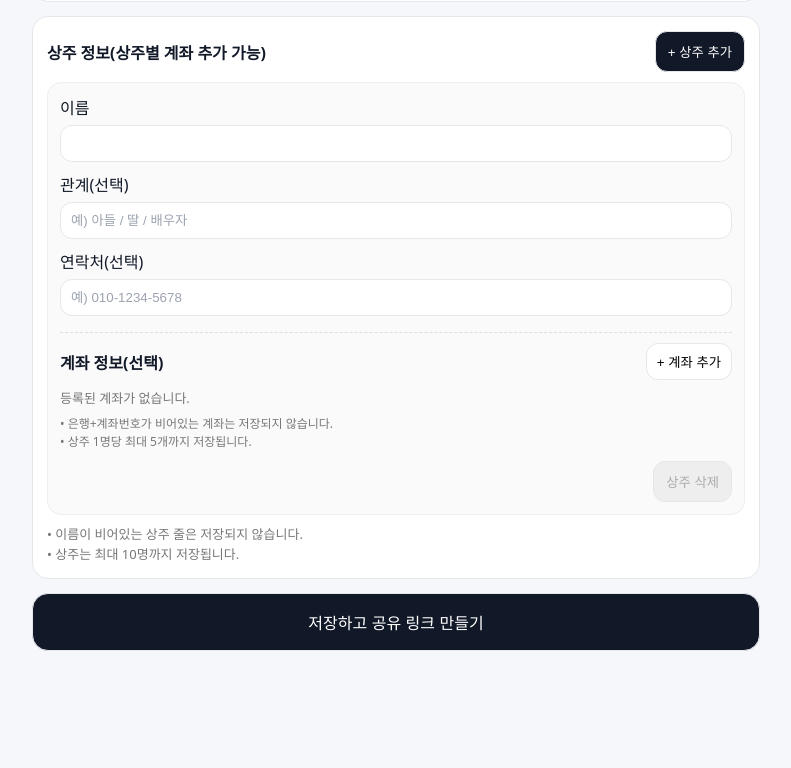
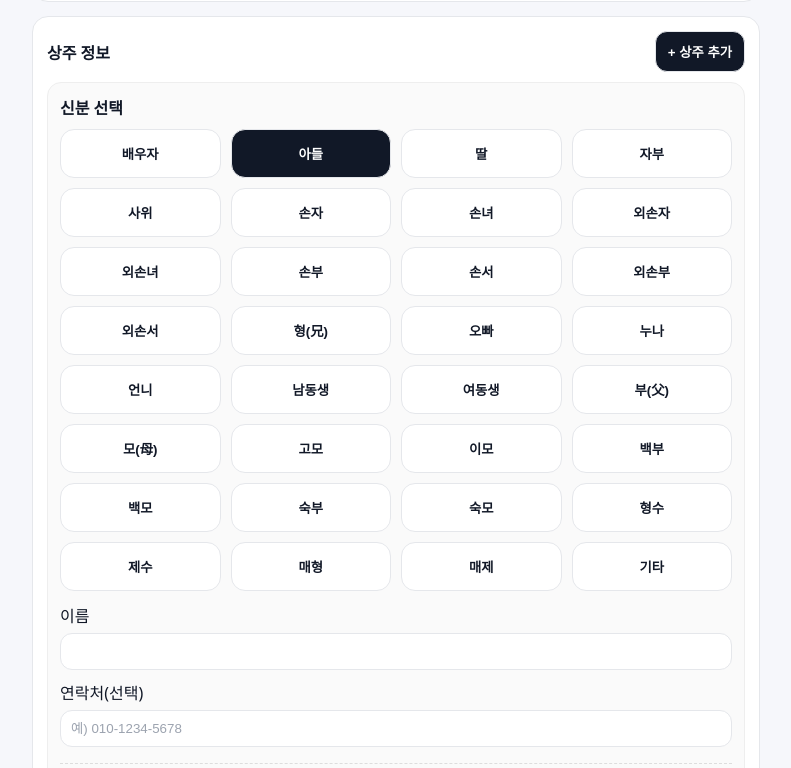
Before and after one commit to Liminjinglei/obituary, a Next.js app: page /create in a window 1280 px wide. Shown: the part 752-1520 px from the top of the page, without its empty margins (244-1035 px from the left). Before the commit the page ends 1459 px from the top, so only its background shows below. Built offline with nearby package versions, Linux system fonts and the light colour scheme.

Commit message:
add role tabs for bereaved and auto sort

```diff
--- a/app/api/notices/route.ts
+++ b/app/api/notices/route.ts
@@ -10,7 +10,7 @@ function getClientIp(h: Headers) {
 }
 
 type AccountItem = { bank: string; number: string; holder?: string };
-type BereavedItem = { name: string; relation?: string; phone?: string; accounts?: AccountItem[] };
+type BereavedItem = { seq?: number; role: string; name: string; phone?: string; accounts?: AccountItem[] };
 
 function sanitizeAccounts(input: any): AccountItem[] | undefined {
   if (!Array.isArray(input)) return undefined;
@@ -20,18 +20,11 @@ function sanitizeAccounts(input: any): AccountItem[] | undefined {
     const bank = String(raw?.bank ?? "").trim();
     const number = String(raw?.number ?? "").trim();
     const holder = String(raw?.holder ?? "").trim();
-
     if (!bank || !number) continue;
 
-    out.push({
-      bank,
-      number,
-      holder: holder || undefined,
-    });
-
-    if (out.length >= 5) break; // 상주 1명당 계좌 최대 5개 제한
+    out.push({ bank, number, holder: holder || undefined });
+    if (out.length >= 5) break;
   }
-
   return out.length ? out : undefined;
 }
 
@@ -40,21 +33,25 @@ function sanitizeBereavedList(input: any): BereavedItem[] | null {
   const out: BereavedItem[] = [];
 
   for (const raw of input) {
+    const role = String(raw?.role ?? "").trim();
     const name = String(raw?.name ?? "").trim();
-    const relation = String(raw?.relation ?? "").trim();
     const phone = String(raw?.phone ?? "").trim();
-    if (!name) continue;
+    const seqRaw = raw?.seq;
 
+    if (!role || !name) continue;
+
+    const seq = Number.isFinite(Number(seqRaw)) ? Number(seqRaw) : undefined;
     const accounts = sanitizeAccounts(raw?.accounts);
 
     out.push({
+      seq,
+      role,
       name,
-      relation: relation || undefined,
       phone: phone || undefined,
       accounts,
     });
 
-    if (out.length >= 10) break; // 상주 최대 10명 제한
+    if (out.length >= 20) break; // 상주 최대 20명
   }
 
   return out.length ? out : null;
@@ -88,7 +85,7 @@ export async function POST(req: Request) {
     return NextResponse.json({ error: "고인 나이는 0~120 범위의 숫자만 가능합니다." }, { status: 400 });
   }
 
-  // 스팸 방지: 같은 IP에서 최근 1시간 생성 제한
+  // 1시간당 생성 제한
   const since = new Date(Date.now() - 60 * 60 * 1000).toISOString();
   const { count } = await supabaseServer
     .from("notices")
@@ -118,7 +115,7 @@ export async function POST(req: Request) {
     summary,
     map_url: mapUrl || null,
     message: message || null,
-    bereaved_list: bereavedList, // accounts 포함 저장 가능
+    bereaved_list: bereavedList,
     delete_key: deleteKey,
     expires_at: expiresAt,
     created_ip: ip,
--- a/app/create/page.tsx
+++ b/app/create/page.tsx
@@ -4,7 +4,56 @@ import { useRouter } from "next/navigation";
 import { useMemo, useState } from "react";
 
 type AccountRow = { bank: string; number: string; holder: string };
-type BereavedRow = { name: string; relation: string; phone: string; accounts: AccountRow[] };
+type BereavedRow = {
+  role: string; // 버튼에서 고르는 신분
+  name: string;
+  phone: string;
+  accounts: AccountRow[];
+};
+
+const ROLE_OPTIONS: string[] = [
+  "배우자", "아들", "딸", "자부",
+  "사위", "손자", "손녀", "외손자",
+  "외손녀", "손부", "손서", "외손부",
+  "외손서", "형(兄)", "오빠", "누나",
+  "언니", "남동생", "여동생", "부(父)",
+  "모(母)", "고모", "이모", "백부",
+  "백모", "숙부", "숙모", "형수",
+  "제수", "매형", "매제", "기타",
+];
+
+function RolePicker({
+  value,
+  onChange,
+}: {
+  value: string;
+  onChange: (v: string) => void;
+}) {
+  return (
+    <div style={{ display: "grid", gridTemplateColumns: "repeat(4, 1fr)", gap: 10 }}>
+      {ROLE_OPTIONS.map((r) => {
+        const active = value === r;
+        return (
+          <button
+            key={r}
+            type="button"
+            onClick={() => onChange(r)}
+            style={{
+              padding: "14px 10px",
+              borderRadius: 14,
+              border: "1px solid #e5e7eb",
+              background: active ? "#111827" : "#fff",
+              color: active ? "#fff" : "#111827",
+              fontWeight: 800,
+            }}
+          >
+            {r}
+          </button>
+        );
+      })}
+    </div>
+  );
+}
 
 export default function CreatePage() {
   const router = useRouter();
@@ -17,17 +66,19 @@ export default function CreatePage() {
   const [message, setMessage] = useState("");
 
   const [bereavedRows, setBereavedRows] = useState<BereavedRow[]>([
-    { name: "", relation: "", phone: "", accounts: [] },
+    { role: "아들", name: "", phone: "", accounts: [] },
   ]);
 
   const [loading, setLoading] = useState(false);
 
+  // 전송용 변환: 이름 없는 줄은 제외, 계좌는 bank+number 있는 것만
   const bereavedList = useMemo(() => {
     return bereavedRows
-      .map((r) => ({
+      .map((r, idx) => ({
+        seq: idx, // 같은 신분끼리 입력 순 유지용
+        role: r.role,
         name: r.name.trim(),
-        relation: r.relation.trim(),
-        phone: r.phone.trim(),
+        phone: r.phone.trim() || undefined,
         accounts: r.accounts
           .map((a) => ({
             bank: a.bank.trim(),
@@ -37,25 +88,19 @@ export default function CreatePage() {
           .filter((a) => a.bank && a.number)
           .map((a) => ({ bank: a.bank, number: a.number, holder: a.holder || undefined })),
       }))
-      .filter((r) => r.name.length > 0)
-      .map((r) => ({
-        name: r.name,
-        relation: r.relation || undefined,
-        phone: r.phone || undefined,
-        accounts: r.accounts.length ? r.accounts : undefined,
-      }));
+      .filter((r) => r.name.length > 0);
   }, [bereavedRows]);
 
   const addBereaved = () => {
-    setBereavedRows((prev) => [...prev, { name: "", relation: "", phone: "", accounts: [] }]);
+    setBereavedRows((prev) => [...prev, { role: "아들", name: "", phone: "", accounts: [] }]);
   };
 
   const removeBereaved = (idx: number) => {
     setBereavedRows((prev) => prev.filter((_, i) => i !== idx));
   };
 
-  const updateBereaved = (idx: number, key: "name" | "relation" | "phone", value: string) => {
-    setBereavedRows((prev) => prev.map((r, i) => (i === idx ? { ...r, [key]: value } : r)));
+  const updateBereaved = (idx: number, patch: Partial<BereavedRow>) => {
+    setBereavedRows((prev) => prev.map((r, i) => (i === idx ? { ...r, ...patch } : r)));
   };
 
   const addAccount = (bIdx: number) => {
@@ -102,7 +147,7 @@ export default function CreatePage() {
           room: room.trim(),
           mapUrl: mapUrl.trim(),
           message: message.trim(),
-          bereavedList, // 상주 + 계좌 목록
+          bereavedList,
         }),
       });
 
@@ -131,7 +176,7 @@ export default function CreatePage() {
 
       <div style={{ display: "grid", gap: 14 }}>
         <div style={{ background: "#fff", border: "1px solid #e5e7eb", borderRadius: 16, padding: 14 }}>
-          <div style={{ fontWeight: 800, marginBottom: 10 }}>기본 정보</div>
+          <div style={{ fontWeight: 900, marginBottom: 10 }}>기본 정보</div>
 
           <div style={{ display: "grid", gap: 12 }}>
             <div>
@@ -168,38 +213,37 @@ export default function CreatePage() {
 
         <div style={{ background: "#fff", border: "1px solid #e5e7eb", borderRadius: 16, padding: 14 }}>
           <div style={{ display: "flex", alignItems: "center", justifyContent: "space-between", marginBottom: 10 }}>
-            <div style={{ fontWeight: 800 }}>상주 정보(상주별 계좌 추가 가능)</div>
+            <div style={{ fontWeight: 900 }}>상주 정보</div>
             <button type="button" onClick={addBereaved}
-              style={{ padding: "10px 12px", borderRadius: 12, border: "1px solid #e5e7eb", background: "#111827", color: "#fff" }}>
+              style={{ padding: "10px 12px", borderRadius: 12, border: "1px solid #e5e7eb", background: "#111827", color: "#fff", fontWeight: 800 }}>
               + 상주 추가
             </button>
           </div>
 
-          <div style={{ display: "grid", gap: 10 }}>
+          <div style={{ display: "grid", gap: 12 }}>
             {bereavedRows.map((r, idx) => (
               <div key={idx} style={{ border: "1px solid #eee", borderRadius: 14, padding: 12, background: "#fafafa" }}>
-                <div style={{ display: "grid", gap: 10 }}>
+                <div style={{ fontWeight: 900, marginBottom: 10 }}>신분 선택</div>
+                <RolePicker value={r.role} onChange={(v) => updateBereaved(idx, { role: v })} />
+
+                <div style={{ display: "grid", gap: 10, marginTop: 12 }}>
                   <div>
                     <label>이름</label>
-                    <input value={r.name} onChange={(e) => updateBereaved(idx, "name", e.target.value)} style={{ width: "100%", padding: 10, marginTop: 6 }} />
-                  </div>
-
-                  <div>
-                    <label>관계(선택)</label>
-                    <input value={r.relation} onChange={(e) => updateBereaved(idx, "relation", e.target.value)} style={{ width: "100%", padding: 10, marginTop: 6 }} placeholder="예) 아들 / 딸 / 배우자" />
+                    <input value={r.name} onChange={(e) => updateBereaved(idx, { name: e.target.value })}
+                      style={{ width: "100%", padding: 10, marginTop: 6 }} />
                   </div>
 
                   <div>
                     <label>연락처(선택)</label>
-                    <input value={r.phone} onChange={(e) => updateBereaved(idx, "phone", e.target.value)} style={{ width: "100%", padding: 10, marginTop: 6 }} placeholder="예) 010-1234-5678" />
+                    <input value={r.phone} onChange={(e) => updateBereaved(idx, { phone: e.target.value })}
+                      style={{ width: "100%", padding: 10, marginTop: 6 }} placeholder="예) 010-1234-5678" />
                   </div>
 
-                  {/* 계좌 탭(섹션) */}
                   <div style={{ marginTop: 6, paddingTop: 10, borderTop: "1px dashed #ddd" }}>
                     <div style={{ display: "flex", justifyContent: "space-between", alignItems: "center" }}>
-                      <div style={{ fontWeight: 800 }}>계좌 정보(선택)</div>
+                      <div style={{ fontWeight: 900 }}>계좌 정보(선택)</div>
                       <button type="button" onClick={() => addAccount(idx)}
-                        style={{ padding: "8px 10px", borderRadius: 12, border: "1px solid #e5e7eb", background: "#fff" }}>
+                        style={{ padding: "8px 10px", borderRadius: 12, border: "1px solid #e5e7eb", background: "#fff", fontWeight: 800 }}>
                         + 계좌 추가
                       </button>
                     </div>
@@ -229,9 +273,10 @@ export default function CreatePage() {
                                   style={{ width: "100%", padding: 10, marginTop: 6 }} placeholder="예) 홍길동" />
                               </div>
                             </div>
+
                             <div style={{ display: "flex", justifyContent: "flex-end", marginTop: 10 }}>
                               <button type="button" onClick={() => removeAccount(idx, aIdx)}
-                                style={{ padding: "8px 10px", borderRadius: 12, border: "1px solid #e5e7eb", background: "#fff" }}>
+                                style={{ padding: "8px 10px", borderRadius: 12, border: "1px solid #e5e7eb", background: "#fff", fontWeight: 800 }}>
                                 계좌 삭제
                               </button>
                             </div>
@@ -241,8 +286,7 @@ export default function CreatePage() {
                     )}
 
                     <p style={{ marginTop: 8, color: "#777", fontSize: 12, lineHeight: 1.5 }}>
-                      • 은행+계좌번호가 비어있는 계좌는 저장되지 않습니다.<br />
-                      • 상주 1명당 최대 5개까지 저장됩니다.
+                      • 은행+계좌번호가 비어있는 계좌는 저장되지 않습니다.
                     </p>
                   </div>
                 </div>
@@ -258,6 +302,7 @@ export default function CreatePage() {
                       border: "1px solid #e5e7eb",
                       background: bereavedRows.length <= 1 ? "#eee" : "#fff",
                       cursor: bereavedRows.length <= 1 ? "not-allowed" : "pointer",
+                      fontWeight: 800,
                     }}
                   >
                     상주 삭제
@@ -268,8 +313,8 @@ export default function CreatePage() {
           </div>
 
           <p style={{ marginTop: 10, color: "#777", fontSize: 13, lineHeight: 1.5 }}>
-            • 이름이 비어있는 상주 줄은 저장되지 않습니다.<br />
-            • 상주는 최대 10명까지 저장됩니다.
+            • 이름이 비어있는 상주는 저장되지 않습니다.<br />
+            • 표시할 때는 입력 순서와 무관하게 신분(항렬) 기준으로 자동 정렬됩니다.
           </p>
         </div>
 
@@ -285,6 +330,7 @@ export default function CreatePage() {
             background: "#111827",
             color: "#fff",
             cursor: loading ? "not-allowed" : "pointer",
+            fontWeight: 900,
           }}
         >
           {loading ? "생성 중..." : "저장하고 공유 링크 만들기"}
```
Also changed, not shown: app/m/[[...id]]/page.tsx (+48 -13 lines).
